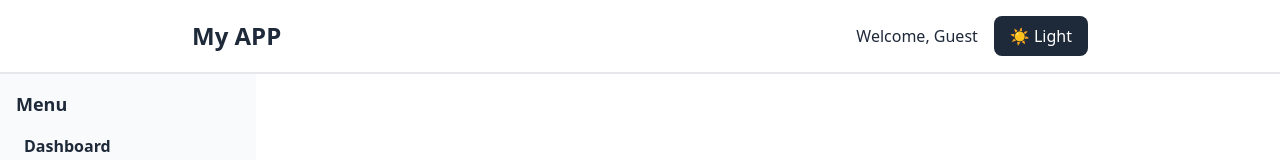
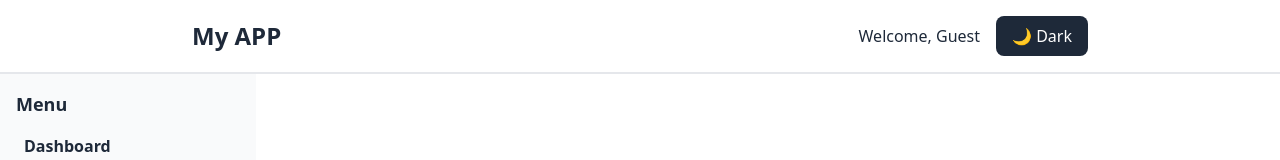
Before and after one commit to armaanepiic/my-react-project, a React (Vite) app: page / in a window 1280 px wide. Shown: the top 160 px of the page. Built offline with nearby package versions, Linux system fonts and the light colour scheme.

Commit message:
Theme applied

```diff
--- a/src/components/Header.jsx
+++ b/src/components/Header.jsx
@@ -1,15 +1,36 @@
+import clsx from "clsx";
+import { useState } from "react";
 
 export default function Header() {
+
+  const [theme, setTheme] = useState("light");
+  const toggleTheme = () => setTheme((prevTheme) => prevTheme === 'light' ? 'dark' : 'light');
+
   return (
-    <div className="p-4 border-b-2 transition-colors duration-300 border-gray-200 bg-white text-gray-800">
-        <div className="flex justify-between items-center max-w-4xl mx-auto">
-            <h1 className="text-2xl font-bold">My APP</h1>
-            <div className="flex items-center gap-4">
-                <span>Welcome, Guest</span>
-                <button className="px-4 py-2 rounded-lg font-medium transition-colors bg-gray-800 text-white hover:bg-gray-700 cursor-pointer">☀️ Light</button>
-            </div>
+    <header
+      className={clsx(
+        "p-4 border-b-2 transition-colors duration-300",
+        theme === "light" && "bg-white border-gray-200 text-gray-800",
+        theme === "dark" && "bg-gray-800 border-gray-600 text-white"
+      )}
+    >
+      <div className="flex justify-between items-center max-w-4xl mx-auto">
+        <h1 className="text-2xl font-bold">My APP</h1>
+        <div className="flex items-center gap-4">
+          <span className="">Welcome, Guest</span>
+          <button
+            onClick={toggleTheme}
+            className={clsx(
+              "px-4 py-2 rounded-lg font-medium transition-colors cursor-pointer",
+              theme === "light" && "bg-gray-800 text-white hover:bg-gray-700",
+              theme === "dark" && "bg-white text-gray-800 hover:bg-gray-100"
+            )}
+          >
+            {theme === "light" ? "🌙 Dark" : "☀️ Light"}
+          </button>
         </div>
-    </div>
-  )
+      </div>
+    </header>
+  );
 }
-// {theme === "light" ? "🌙 Dark" : "☀️ Light"}
+// 🌙 Dark, ☀️ Light
```
